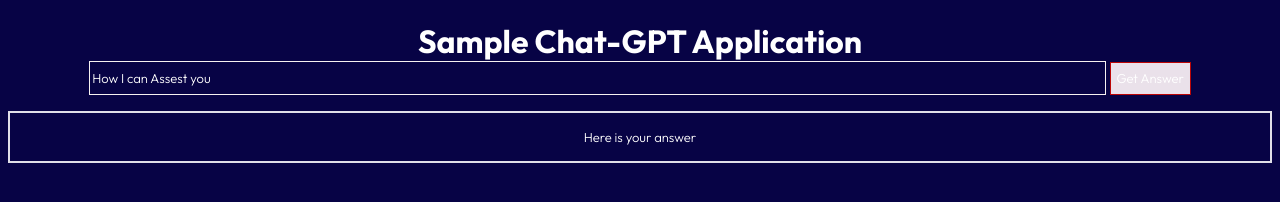
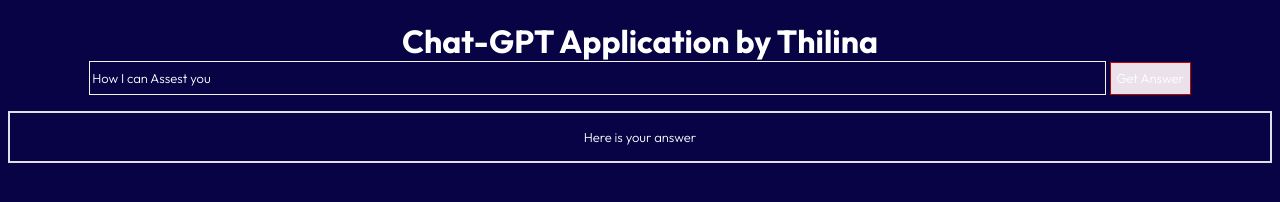
Before and after one commit to JThilinaDK123/Chat-App-deployment-GKE, a website: page public/index.html in a window 1280 px wide. Drawn offline with Linux system fonts and the light colour scheme.

Commit message:
new change to the interface

```diff
--- a/public/index.html
+++ b/public/index.html
@@ -10,7 +10,7 @@
 </head>
 <body>
   <div id="container">
-    <h1 id="title">Sample Chat-GPT Application</h1>
+    <h1 id="title">Chat-GPT Application by Thilina</h1>
     <form>
       <input type="text" class="input" id="msg-input" value="How I can Assest you"/>
       <button id="msg-send">Get Answer</button>
```
